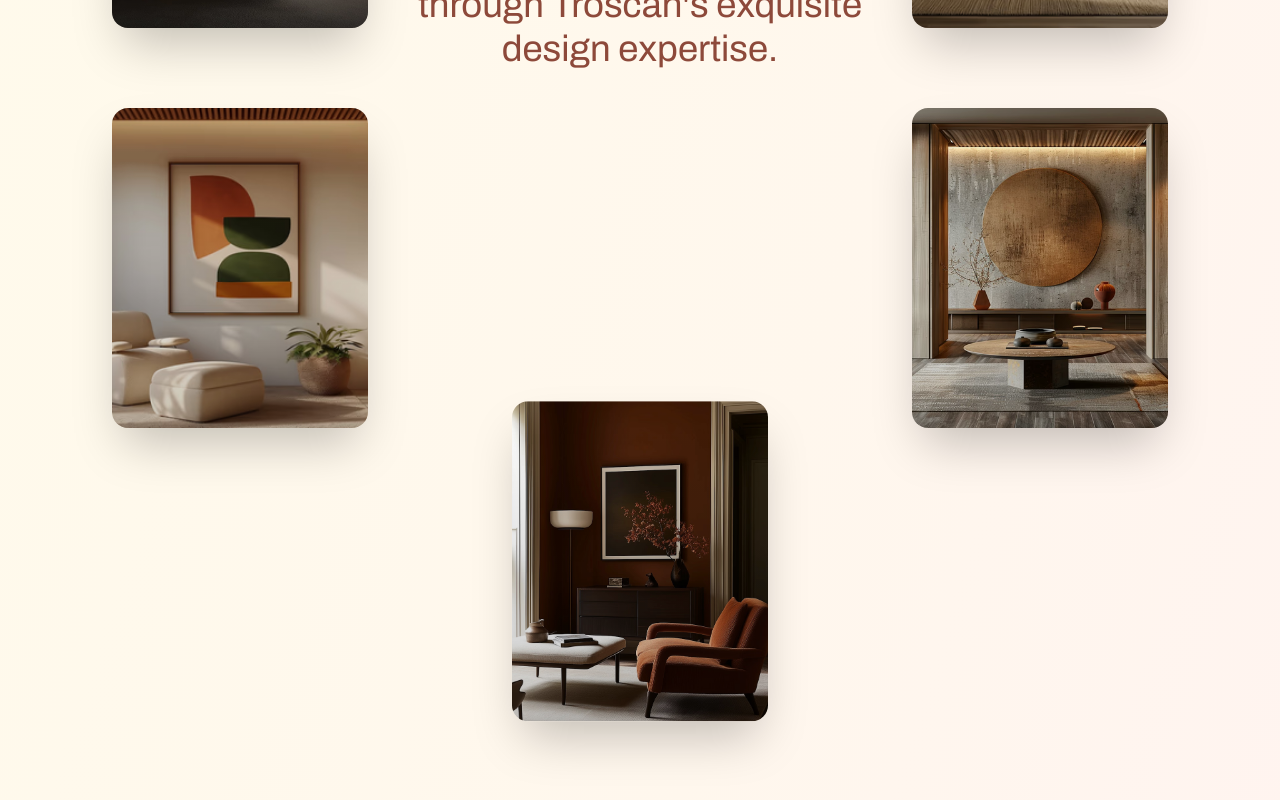
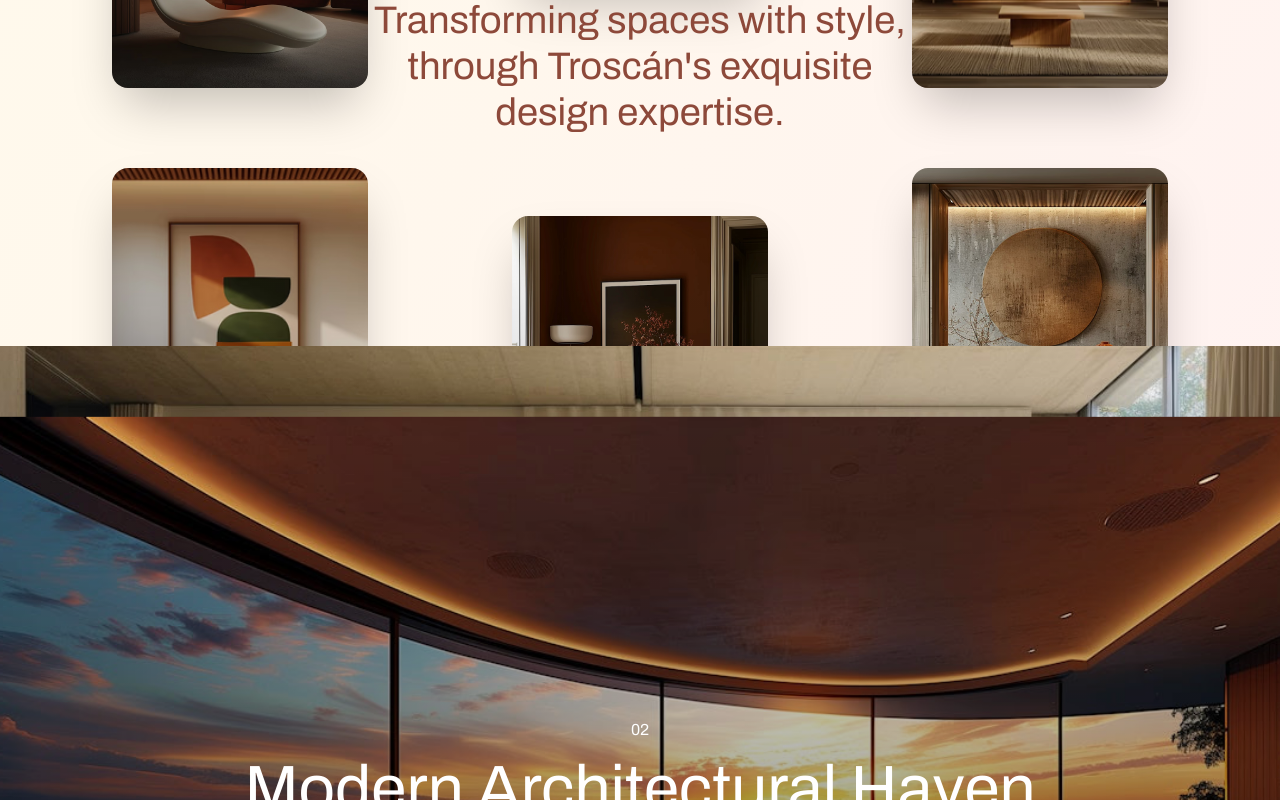
Before and after one commit to Showrab15/troscan-clone, a Next.js app: page / in a window 1280 px wide. Shown: the part 2000-2800 px from the top of the page. Built offline with nearby package versions, Linux system fonts and the light colour scheme.

Commit message:
Projects section done

```diff
--- a/src/app/components/Gallery/Gallery.js
+++ b/src/app/components/Gallery/Gallery.js
@@ -81,7 +81,7 @@ const AnimatedGallery = () => {
   const centerBottomY = useTransform(
     scrollYProgress,
     [0, 0.5, 1],
-    [0, 600, 500]
+    [0, 300, 500]
   );
 
   const rightTopX = useTransform(scrollYProgress, [0, 0.2, 0.2], [0, 300, 400]);
@@ -137,10 +137,10 @@ const AnimatedGallery = () => {
   return (
     <section
       ref={containerRef}
-      className="mt-20 relative min-h-[400vh] overflow-hidden"
+      className="mt-20 relative min-h-[150vh] overflow-hidden"
     >
       {/* Sticky container */}
-      <div className="sticky top-0 h-screen flex items-center justify-center">
+      <div className="sticky top-0 mt-[60px] h-screen flex items-center justify-center">
         <div className="relative w-full h-full flex items-center justify-center">
           {/* Animated Images */}
           {galleryImages.map((image, index) => {
--- a/src/app/components/Projects/Projects.js
+++ b/src/app/components/Projects/Projects.js
@@ -1,57 +1,97 @@
 "use client";
+import { motion, useScroll, useTransform } from "framer-motion";
+import Link from "next/link";
+import { useRef } from "react";
 
-import { motion } from "framer-motion";
-import Link from "next/link";
+const projects = [
+  {
+    id: 1,
+    image: "/projects1.avif",
+    title: "Serene Urban Retreat",
+    subtitle: "Where modern comfort meets peaceful sophistication.",
+    number: "01",
+  },
+  {
+    id: 2,
+    image: "/projects2.avif",
+    title: "Modern Architectural Haven",
+    subtitle: "A blend of innovation and timeless design.",
+    number: "02",
+  },
+  {
+    id: 3,
+    image: "/projects3.avif",
+    title: "Eco-Friendly Living",
+    subtitle: "Sustainability meets elegant lifestyle.",
+    number: "03",
+  },
+];
 
 export default function Projects() {
+  const containerRef = useRef(null);
+  const { scrollYProgress } = useScroll({
+    target: containerRef,
+    offset: ["start start", "end end"],
+  });
+
   return (
-    <section className="relative h-screen flex items-center justify-center text-center overflow-hidden">
-      {/* Background Image with mask */}
+    <section ref={containerRef} className="relative h-[300vh] w-full">
+      <div className="-mt-[550px] sticky top-0 h-screen overflow-hidden">
+        {projects.map((project, i) => {
+          // প্রতিটা image এর scroll progress range আলাদা হবে
+          const start = i / projects.length;
+          const end = (i + 1) / projects.length;
+          const y = useTransform(
+            scrollYProgress,
+            [start, end],
+            ["100%", "0%"] // নিচ থেকে উঠে আসবে
+          );
+
+          // Content এর জন্য z-index control - যে image সবচেয়ে কম y position এ আছে তার content সবার উপরে থাকবে
+          const zIndex = projects.length - 3;
+
+          return (
+            <motion.div
+              key={project.id}
+              style={{ y }}
+              className="absolute inset-0"
+            >
+              {/* Background Image */}
               <div
-        className="absolute inset-0 bg-cover bg-center"
-        style={{
-          backgroundImage: "url('/projects1.avif')",
-          mask: "linear-gradient(0deg, rgba(0,0,0,0) 0%, rgb(0,0,0) 100%)",
-          WebkitMask:
-            "linear-gradient(0deg, rgba(0,0,0,0) 0%, rgb(0,0,0) 100%)",
-        }}
+                className="w-full h-full bg-cover bg-center"
+                style={{ backgroundImage: `url(${project.image})` }}
               />
 
-      {/* Deep dark overlay */}
-      <div className="absolute inset-0 bg-gradient-to-b from-transparent to-[rgba(0,0,0,0.85)]" />
+              {/* Overlay */}
+              <div className="absolute inset-0 bg-gradient-to-b from-transparent to-black/70" />
 
-      {/* Content */}
-      <motion.div
-        initial={{ opacity: 0, y: 30 }}
-        animate={{ opacity: 1, y: 0 }}
-        transition={{ duration: 0.8 }}
-        className="flex flex-col gap-2 justify-center relative z-10 mx-auto px-6"
+              {/* Content - এখন শুধু z-index দিয়ে control */}
+              <div
+                style={{ zIndex: zIndex }}
+                className="absolute inset-0 flex flex-col items-center justify-center text-center px-6"
               >
-        <h6
-          className="mb-5 text-[16px] font-normal text-[#FFFFFF]
-           leading-[22x]"
-        >
-          01
+                <h6 className="mb-4 text-[16px] font-normal text-white leading-[22px]">
+                  {project.number}
                 </h6>
-        <h1
-          className="text-[40px] md:text-[64px] font-normal text-[#FFFFFF]
-           md:leading-[64px] leading-none"
-        >
-          Serene Urban Retreat
+                <h1 className="text-[40px] md:text-[64px] font-normal text-white leading-none md:leading-[64px]">
+                  {project.title}
                 </h1>
-        <p className="text-[16px] leading-[22px] font-normal text-[#FFFFFF]">
-          Where modern comfort meets peaceful sophistication.
+                <p className="text-[16px] leading-[22px] font-normal text-white max-w-xl">
+                  {project.subtitle}
                 </p>
-        <div className="mt-6 md:flex-row flex flex-wrap gap-4 justify-center">
+                <div className="mt-6 flex flex-wrap gap-4 justify-center">
                   <Link
                     href="#vision"
-            className="bg-[#f8ede3] text-[#8D493A] px-6 py-3 rounded-[5px]
-            font-medium hover:bg-[#E6DCCA]"
+                    className="bg-[#f8ede3] text-[#8D493A] px-6 py-3 rounded-[5px] font-medium hover:bg-[#E6DCCA]"
                   >
                     View Projects
                   </Link>
                 </div>
+              </div>
             </motion.div>
+          );
+        })}
+      </div>
     </section>
   );
 }
```
Also changed, not shown: src/app/components/Aboutus/Aboutus.js (+6 -8 lines). Lines whose indentation alone changed are shown as unchanged.
